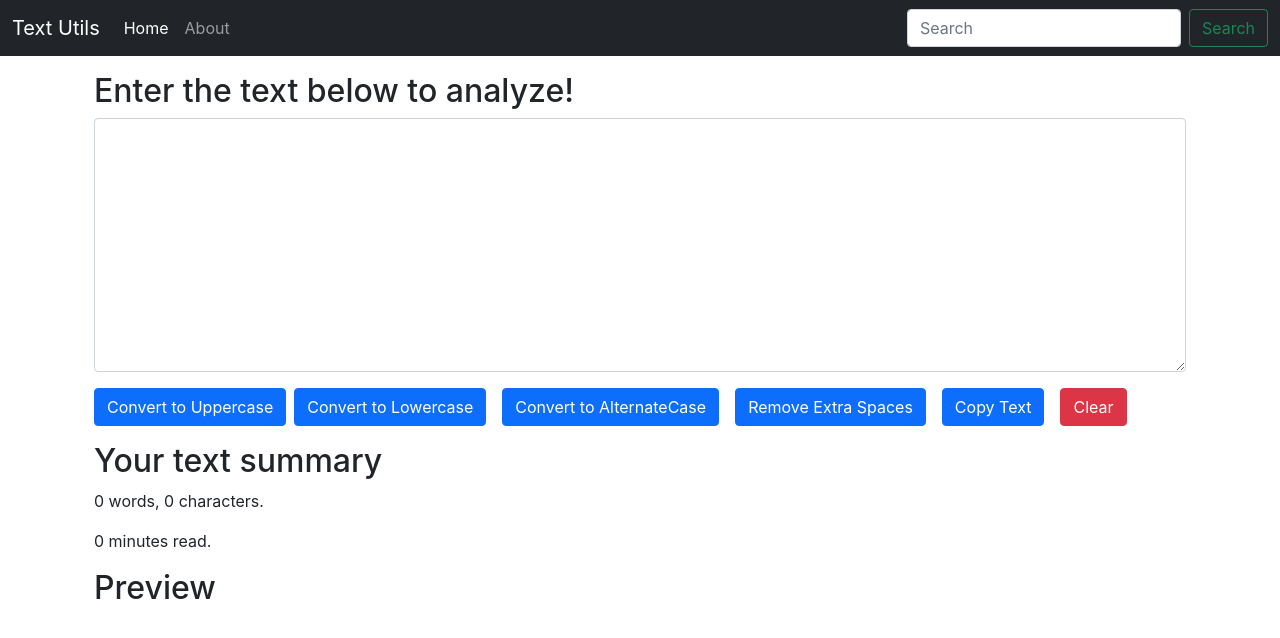
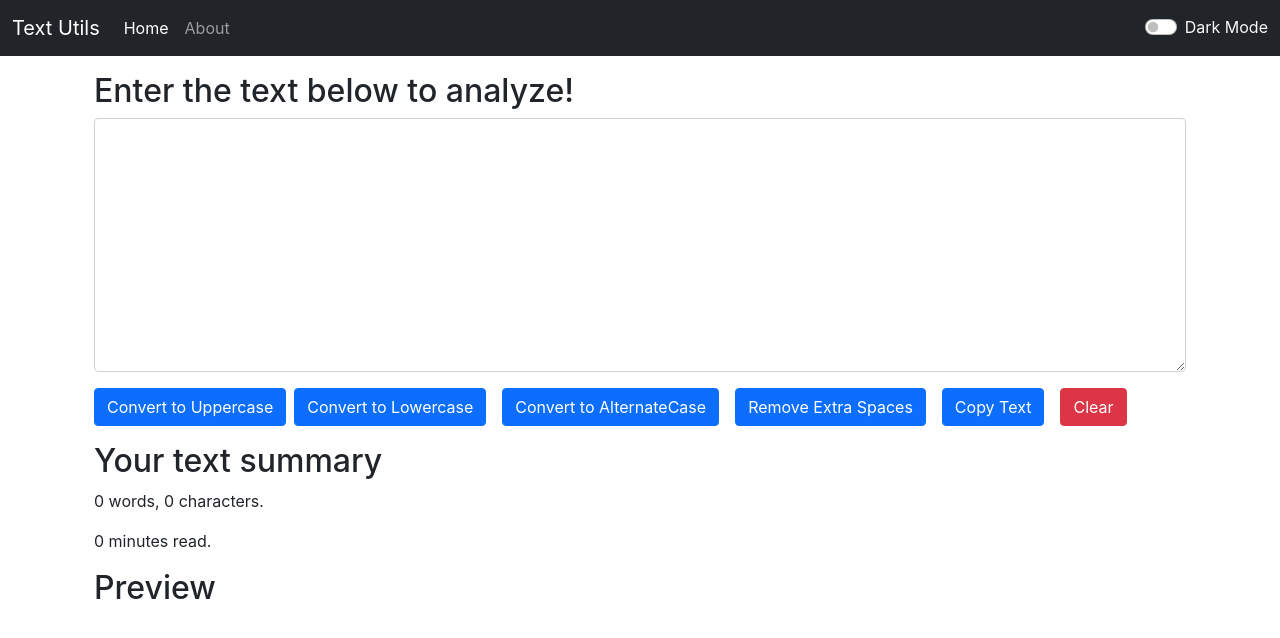
Before and after one commit to rajat-singh1999/text-Utilities-React-Webapp, a React (Create React App) app: page / in a window 1280 px wide. Shown: the top 638 px of the page. Built offline with nearby package versions, Linux system fonts and the light colour scheme.

Commit message:
Commit 9.

```diff
--- a/src/App.js
+++ b/src/App.js
@@ -1,12 +1,14 @@
 import './App.css';
+import {useState} from 'react';
 // import About from './Components/About';
 import Navbar from './Components/Navbar';
 import TextForm from './Components/TextForm';
 
 function App() {
+  const [darkMode, setDarkMode] = useState("dark");
   return (
     <>
-      <Navbar title="Text Utils"/>
+      <Navbar title="Text Utils" mode={darkMode}/>
       <div className="container my-3">
       <TextForm/>
       {/* <About/> */}
--- a/src/Components/Navbar.js
+++ b/src/Components/Navbar.js
@@ -4,7 +4,7 @@ import {PropTypes} from 'prop-types'
 export default function Navbar(props) {
     return (
         <div>
-        <nav className="navbar navbar-expand-lg navbar-dark bg-dark">
+        <nav className={"navbar navbar-expand-lg navbar-"+ props.mode +" bg-"+ props.mode}>
         <div className="container-fluid">
                 <a className="navbar-brand" href="/">{props.title}</a>
           <button className="navbar-toggler" type="button" data-bs-toggle="collapse" data-bs-target="#navbarSupportedContent" aria-controls="navbarSupportedContent" aria-expanded="false" aria-label="Toggle navigation">
@@ -19,10 +19,10 @@ export default function Navbar(props) {
                 <a className="nav-link" href="/">About</a>
               </li>
             </ul>
-            <form className="d-flex">
-              <input className="form-control me-2" type="search" placeholder="Search" aria-label="Search"></input>
-              <button className="btn btn-outline-success" type="submit">Search</button>
-            </form>
+            <div className="form-check form-switch">
+            <input className="form-check-input" type="checkbox" id="flexSwitchCheckDefault"/>
+            <label className={"form-check-label text-"+(props.mode==="dark"?"light":"dark")} htmlFor="flexSwitchCheckDefault">Dark Mode</label>
+            </div>
           </div>
         </div>
       </nav>
```
